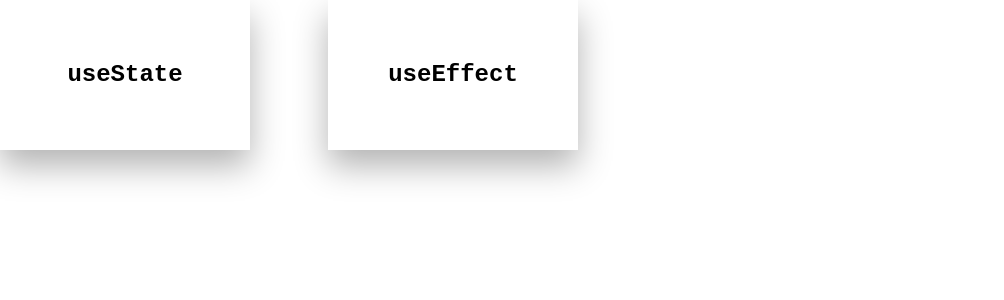
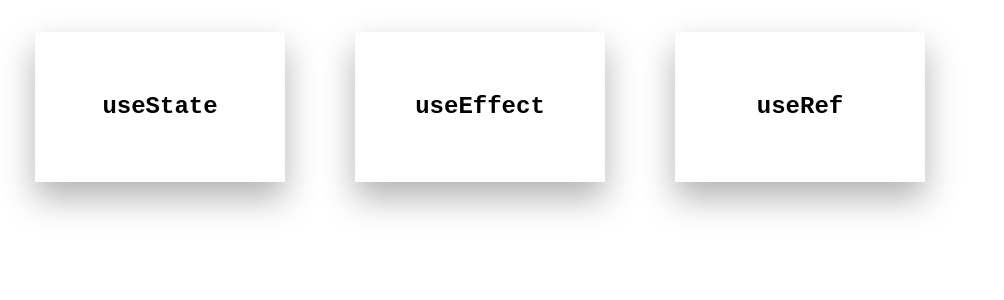
Before and after one commit to Dattele/React-Hooks, a React (Vite) app: page / in a window 1280 px wide. Shown: the top 300 px of the page, without its empty margins (0-1004 px from the left). Built offline with nearby package versions, Linux system fonts and the light colour scheme.

Commit message:
- Added the useRef data

```diff
--- a/src/App.css
+++ b/src/App.css
@@ -1,4 +1,5 @@
 .React-Hooks {
   width: 100vw;
   height: 100vh;
+  padding-top: 2rem;
 }
--- a/src/components/Hooks/HookCard/HookCard.css
+++ b/src/components/Hooks/HookCard/HookCard.css
@@ -9,4 +9,5 @@
   display: flex;
   align-items: center;
   justify-content: center;
+  justify-self: center;
 }
--- a/src/components/Hooks/Hooks.css
+++ b/src/components/Hooks/Hooks.css
@@ -2,5 +2,4 @@
   display: grid;
   grid-template-columns: repeat(4, 1fr);
   grid-template-rows: auto;
-  gap: 2rem;
 }
--- a/src/data/HookData.jsx
+++ b/src/data/HookData.jsx
@@ -56,7 +56,7 @@ const HookData = [
     ],
     returns: [
       {
-        name: 'Cleanup function - optional',
+        name: 'cleanup function - optional',
         type: 'function or undefined',
         description: 'If a cleanup function is returned, React will run it before the effect runs again or before the component is unmounted.',
       },
@@ -68,7 +68,8 @@ const HookData = [
       'Setting up timeouts or intervals',
     ],
     exampleCode:
-      `useEffect(() => {
+      `
+      useEffect(() => {
         const handleResize = () => {
           console.log('window has been re-sized to ', window.innerWidth);
         };
@@ -79,13 +80,58 @@ const HookData = [
         return () => {
           window.removeEventListener('resize', handleResize);
         };
-      }, [])`,
+      }, [])
+      `,
     explanation: `The useEffect hook runs the effect on the component's initial render.
       If a dependency array is provided, React will re-run the effect every time a dependency is updated.
       If the dependency array is empty, your effect will not re-run, so the effect will only run on the initial render.
       If a dependency array is not provided, your effect will re-run every time your component re-renders.`,
     link: 'https://react.dev/reference/react/useEffect',
   },
+  {
+    name: 'useRef',
+    description: 'Allows you to reference a value that persists across renders.',
+    syntax: 'const ref = useRef(initialValue)',
+    parameters: [
+      {
+        name: 'initialValue',
+        type: 'any',
+        description: "The initial value of the ref's current property.",
+      },
+    ],
+    returns: [
+      {
+        name: 'ref',
+        type: 'object',
+        description:`'An object that consists of the current property. Current is initially
+        set as the initialValue and can be updated or re-assigned without re-rendering the component.`,
+      },
+    ],
+    useCases: [
+      'Accessing and interacting with DOM elements.',
+      'Storing mutable (can be changed) values that persist across renders.',
+      'Interacting with third-party libraries',
+      'Storing timeout/interval IDs.'
+    ],
+    exampleCode:
+      `
+      const inputRef = useRef(null);
+      const handleClick = () => {
+        inputRef.current.focus();
+      }
+
+      return (
+        <>
+          <input ref={inputRef} />
+          <button onClick={handleClick}>Focus</button>
+        </>
+      )
+      `,
+    explanation: `Refs can store information between re-renders. Updating
+      your ref value will not cause your component to re-render, which means
+      they should not be used for displaying something on the screen.`,
+    link: 'https://react.dev/reference/react/useRef',
+  },
 ];
 
 export default HookData;
```
